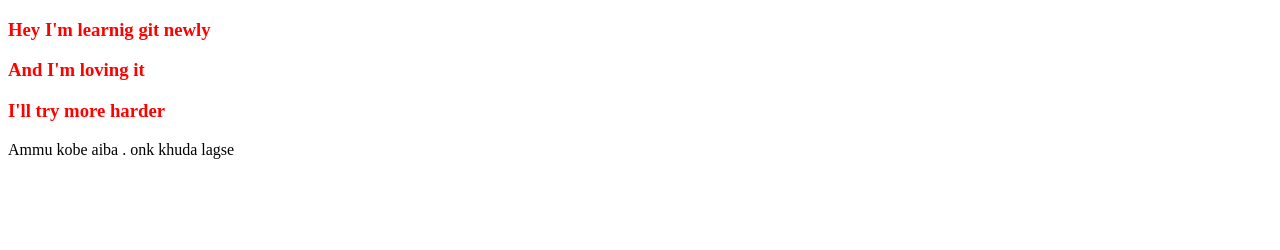
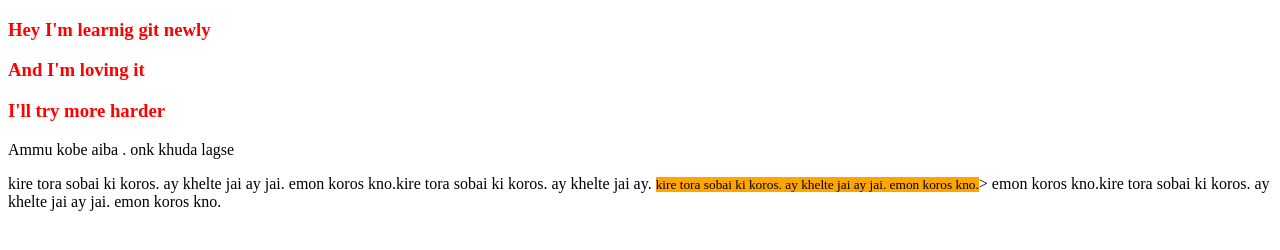
Before and after one commit to shaker09/my-firstt-repo, a plain HTML site: page index.html in a window 1280 px wide. Drawn offline with Linux system fonts and the light colour scheme.

Commit message:
color added

```diff
--- a/index.html
+++ b/index.html
@@ -12,5 +12,6 @@
     <h3>And I'm loving it</h3>
     <h3>I'll try more harder</h3>
     <p>Ammu kobe aiba . onk khuda lagse</p>
+    <p>kire tora sobai ki koros. ay khelte jai ay jai. emon koros kno.kire tora sobai ki koros. ay khelte jai ay. <small>kire tora sobai ki koros. ay khelte jai ay jai. emon koros kno.</small>> emon koros kno.kire tora sobai ki koros. ay khelte jai ay jai. emon koros kno.</p>
 </body>
 </html>
--- a/style.css
+++ b/style.css
@@ -1,3 +1,6 @@
 h3{
     color: red;
 }
+small{
+    background-color: orange;
+}
```
